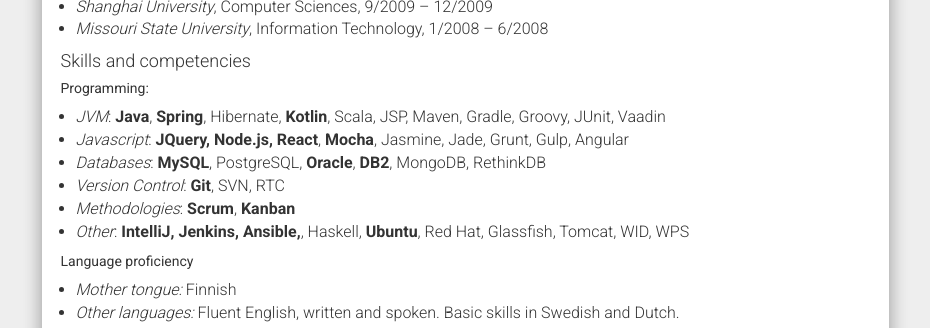
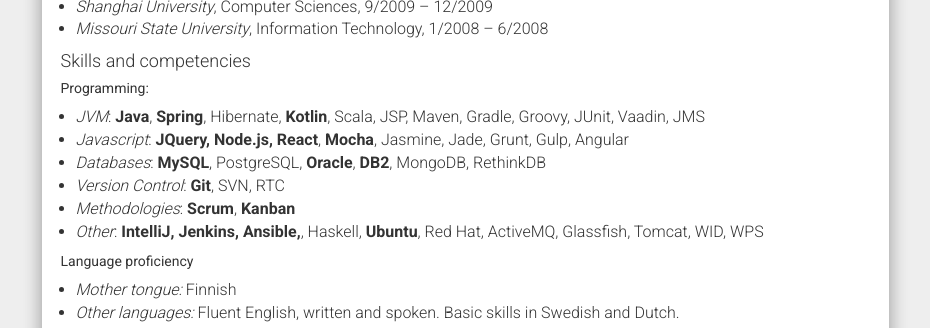
Before and after one commit to Xantier/xantier.github.io, a Jekyll site: the page built from pages/resume.md, in a window 1280 px wide and 900 px high, scrolled down 1771 px. Shown: the part 227-555 px from the top of the window, without its empty margins (321-1251 px from the left). Built offline with Jekyll 4.4.1, drawn with Linux system fonts in a browser that asks for light colours; nearby versions of some CDN libraries.

Commit message:
Updating CV

```diff
--- a/pages/resume.md
+++ b/pages/resume.md
@@ -78,12 +78,12 @@
 #### Skills and competencies
 
 ##### Programming:
-* *JVM*: **Java**, **Spring**, Hibernate, **Kotlin**, Scala, JSP, Maven, Gradle, Groovy, JUnit, Vaadin
+* *JVM*: **Java**, **Spring**, Hibernate, **Kotlin**, Scala, JSP, Maven, Gradle, Groovy, JUnit, Vaadin, JMS
 * *Javascript*: **JQuery, Node.js, React**, **Mocha**, Jasmine, Jade, Grunt, Gulp, Angular
 * *Databases*: **MySQL**, PostgreSQL, **Oracle**, **DB2**, MongoDB, RethinkDB
 * *Version Control*: **Git**, SVN, RTC
 * *Methodologies*: **Scrum**, **Kanban**
-* *Other*: **IntelliJ, Jenkins, Ansible,**, Haskell, **Ubuntu**, Red Hat, Glassfish, Tomcat, WID, WPS
+* *Other*: **IntelliJ, Jenkins, Ansible,**, Haskell, **Ubuntu**, Red Hat, ActiveMQ, Glassfish, Tomcat, WID, WPS
 
 ##### Language proficiency
 * *Mother tongue:* Finnish
```
Also changed, not shown: 1 other file.
